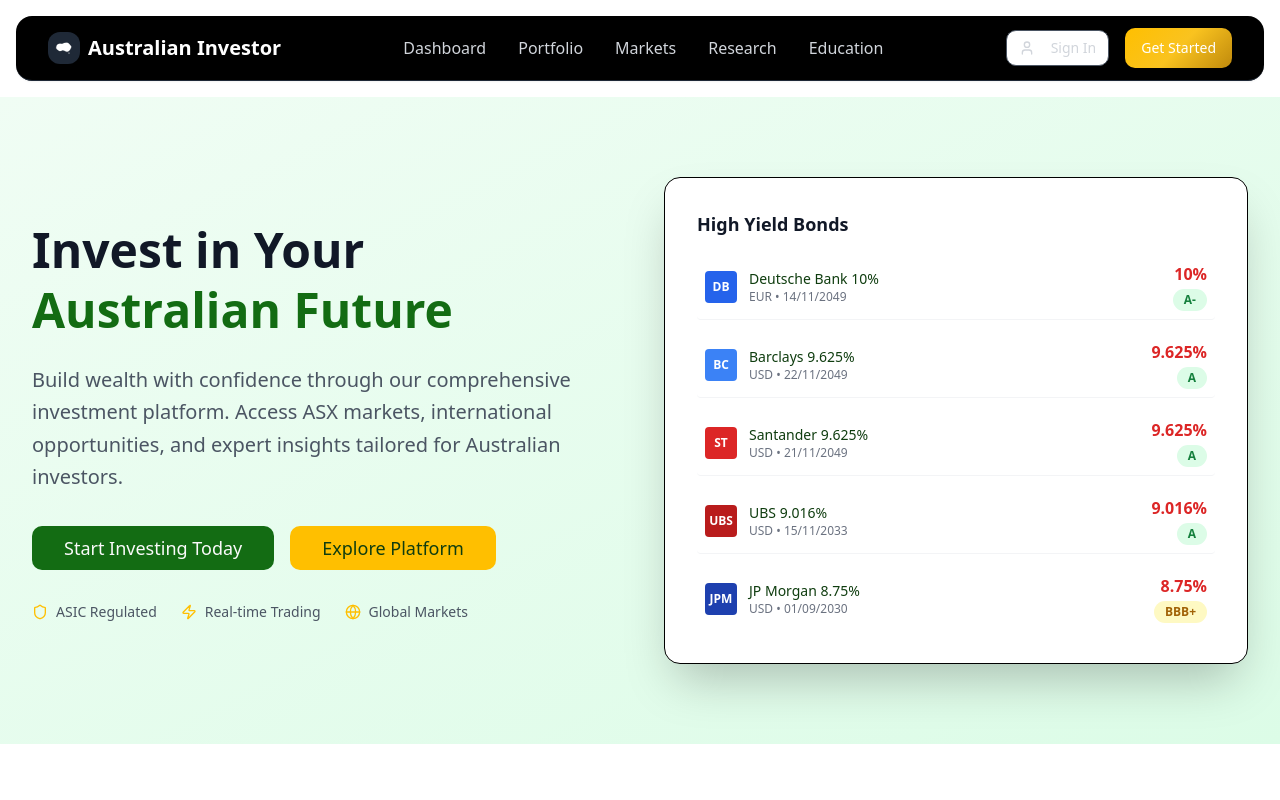
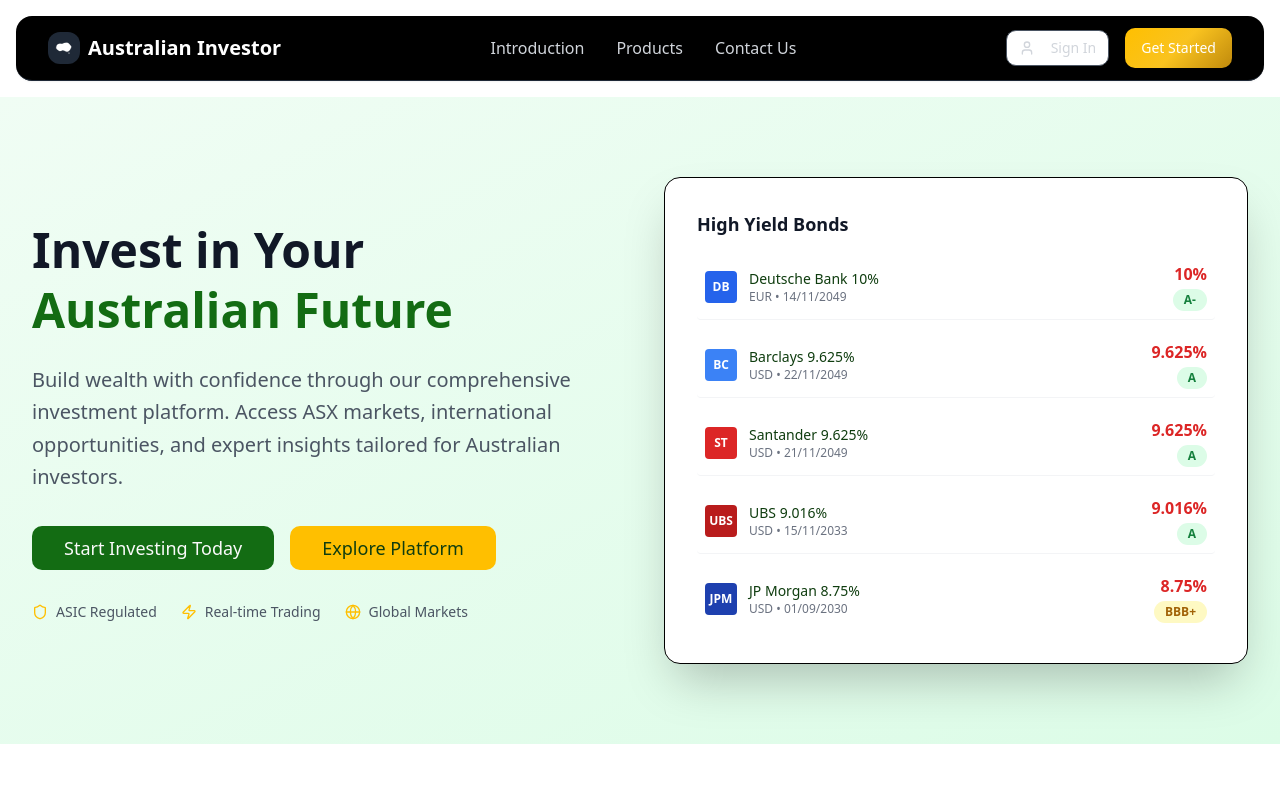
Before and after one commit to webdzignz/aussie-investor-vibe-shift, a React (Vite) app: page / in a window 1280 px wide. Shown: the top 800 px of the page. Built offline with nearby package versions, Linux system fonts and the light colour scheme.

Commit message:
Refactor: Update navigation links
Updated the navigation bar to include only "Introduction", "Products", and "Contact Us" links. (edited `src/components/Header.tsx`)

```diff
--- a/src/components/Header.tsx
+++ b/src/components/Header.tsx
@@ -1,3 +1,4 @@
+
 import { Button } from "@/components/ui/button";
 import { User, Menu } from "lucide-react";
 
@@ -35,11 +36,9 @@ const Header = () => {
           </div>
 
           <nav className="hidden md:flex items-center space-x-8">
-            <a href="#" className="text-gray-300 hover:text-white transition-colors">Dashboard</a>
-            <a href="#" className="text-gray-300 hover:text-white transition-colors">Portfolio</a>
-            <a href="#" className="text-gray-300 hover:text-white transition-colors">Markets</a>
-            <a href="#" className="text-gray-300 hover:text-white transition-colors">Research</a>
-            <a href="#" className="text-gray-300 hover:text-white transition-colors">Education</a>
+            <a href="#" className="text-gray-300 hover:text-white transition-colors">Introduction</a>
+            <a href="#" className="text-gray-300 hover:text-white transition-colors">Products</a>
+            <a href="#" className="text-gray-300 hover:text-white transition-colors">Contact Us</a>
           </nav>
 
           <div className="flex items-center space-x-4">
```
